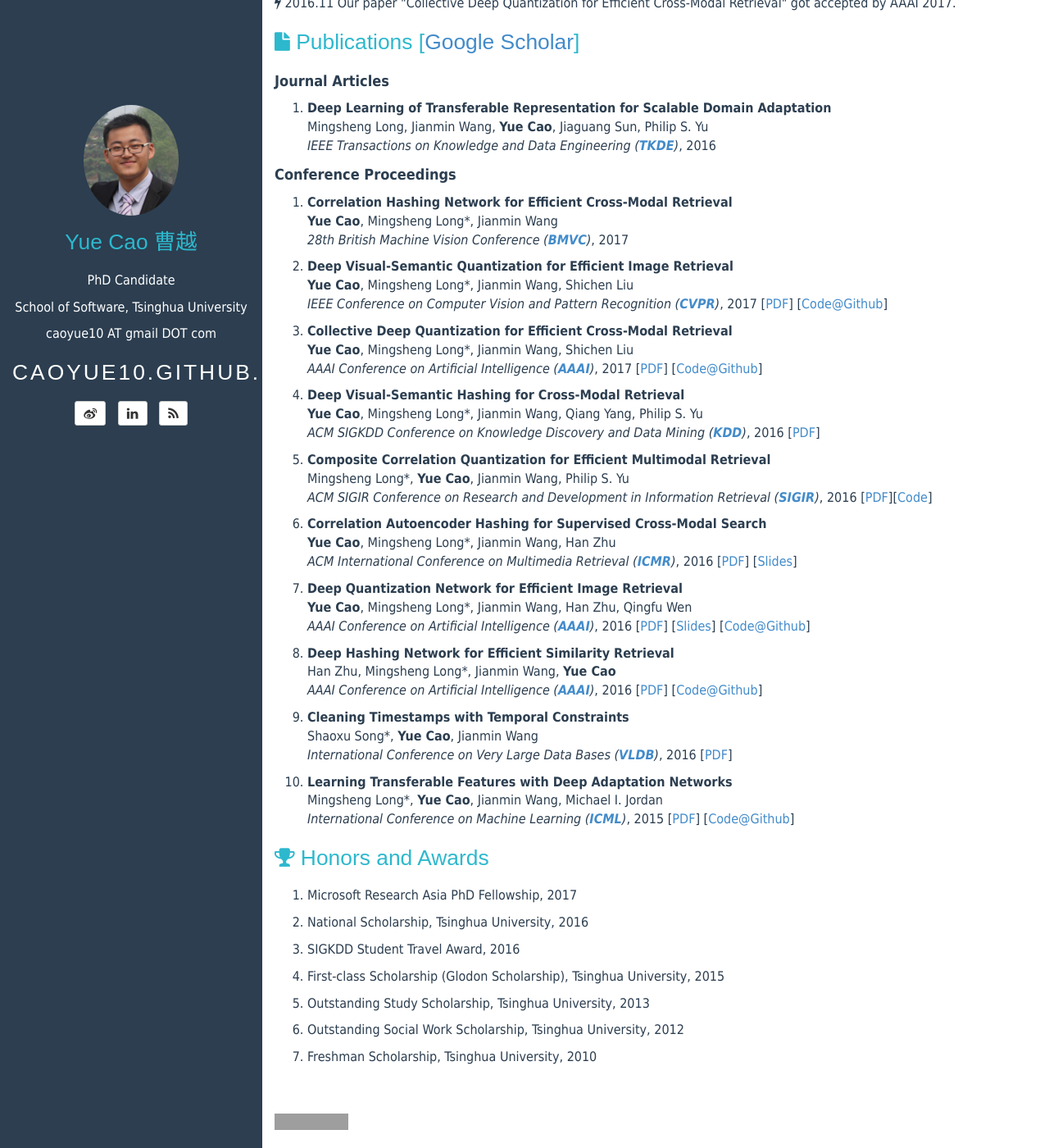
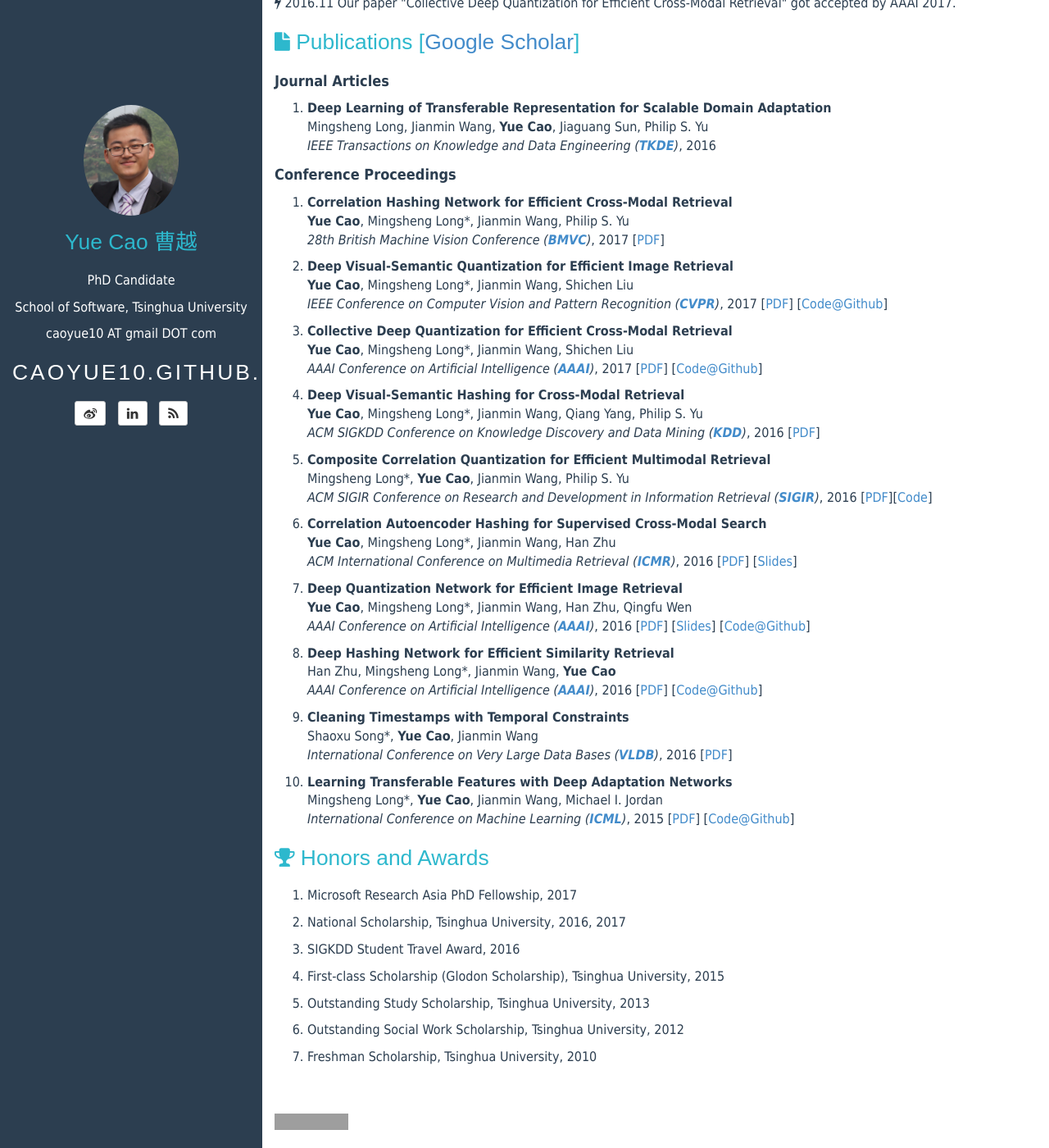
Before and after one commit to caoyue10/caoyue10.github.io, a Jekyll site: the page built from index.html, in a window 1280 px wide and 1400 px high, scrolled down 420 px. Shown: the whole window at 82% size. Built offline with Jekyll 4.4.1, drawn with Linux system fonts in a browser that asks for light colours; the list of posts is cut into pages by our own code; grey boxes are pictures that could not be loaded.

Commit message:
bmvc changed

```diff
--- a/index.html
+++ b/index.html
@@ -100,8 +100,9 @@ tagline:
         <li><p>
             <strong>Correlation Hashing Network for Efficient Cross-Modal Retrieval</strong>
             <br>
-            <strong>Yue Cao</strong>, Mingsheng Long*, Jianmin Wang<br>
+            <strong>Yue Cao</strong>, Mingsheng Long*, Jianmin Wang, Philip S. Yu<br>
             <em>28th British Machine Vision Conference (<a href="https://bmvc2017.london/"><strong>BMVC</strong></a>)</em>, 2017
+            [<a href="doc/correlation-hashing-network-bmvc17.pdf">PDF</a>]
         </p></li>
         <li><p><strong>Deep Visual-Semantic Quantization for Efficient Image Retrieval</strong><br>
             <strong>Yue Cao</strong>, Mingsheng Long*, Jianmin Wang, Shichen Liu<br>
@@ -186,7 +187,7 @@ tagline:
         Microsoft Research Asia PhD Fellowship, 2017
     </p></li>
     <li><p>
-        National Scholarship, Tsinghua University, 2016
+        National Scholarship, Tsinghua University, 2016, 2017
     </p></li>
     <li><p>
         SIGKDD Student Travel Award, 2016
```
Also changed, not shown: 1 other file.
